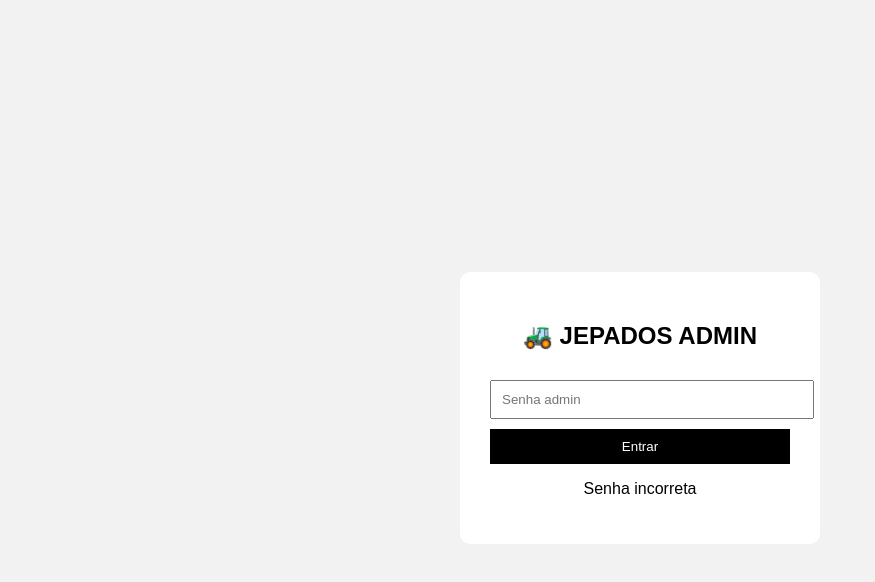
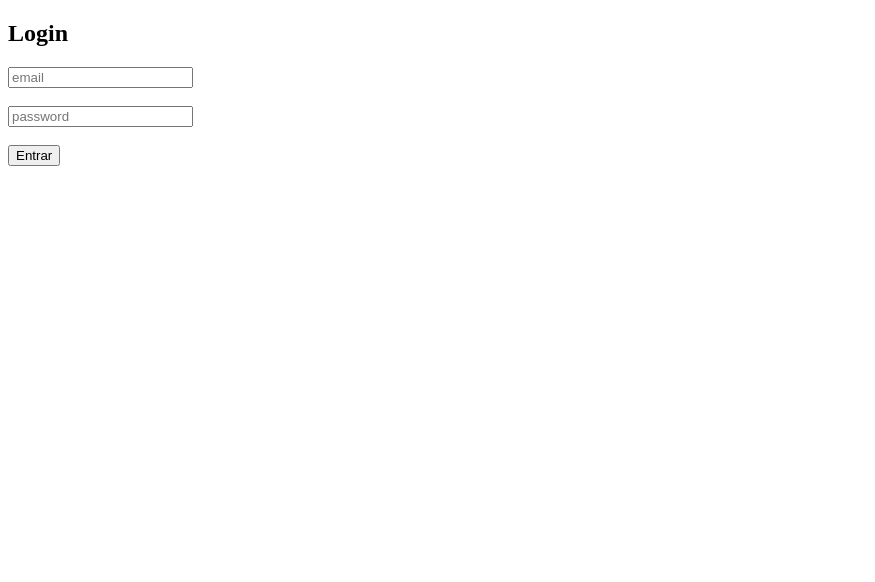
Before and after one commit to Jeovanidomingos/jepados-platform, a website: page admin-login.html in a window 1280 px wide. Both pictures are taken after a click on the button "Entrar". Shown: the whole page, without its empty margins (0-875 px from the left). Drawn offline with nearby package versions, Linux system fonts and the light colour scheme.

Commit message:
Update admin-login.html

```diff
--- a/admin-login.html
+++ b/admin-login.html
@@ -2,61 +2,30 @@
 <html>
 <head>
 <meta charset="UTF-8">
-<title>Admin Login - JEPADOS</title>
+<title>Login JEPADOS</title>
 
-<style>
-body {
-  font-family: Arial;
-  display:flex;
-  justify-content:center;
-  align-items:center;
-  height:100vh;
-  background:#f2f2f2;
-}
-
-.box {
-  background:white;
-  padding:30px;
-  border-radius:10px;
-  text-align:center;
-  width:300px;
-}
-
-input {
-  width:100%;
-  padding:10px;
-  margin-top:10px;
-}
-
-button {
-  width:100%;
-  padding:10px;
-  margin-top:10px;
-  cursor:pointer;
-  background:black;
-  color:white;
-  border:none;
-}
-</style>
-
+<script src="https://cdn.jsdelivr.net/npm/@supabase/supabase-js@2"></script>
 </head>
 
 <body>
 
-<div class="box">
-<h2>🚜 JEPADOS ADMIN</h2>
+<h2>Login</h2>
 
-<input id="pass" type="password" placeholder="Senha admin">
+<input id="email" placeholder="email"><br><br>
+<input id="pass" type="password" placeholder="password"><br><br>
+
 <button onclick="login()">Entrar</button>
 
-<p id="msg"></p>
-</div>
+<script>
+const supabase = supabase.createClient(
+  "https://oxolxzenittuyuvhgcgq.supabase.co",
+  "SUA_ANON_KEY"
+);
 
-<script>
 async function login(){
 
   const email = document.getElementById("email").value;
-  const password = document.getElementById("password").value;
+  const password = document.getElementById("pass").value;
 
   const { data, error } = await supabase.auth.signInWithPassword({
     email,
@@ -70,23 +39,8 @@ async function login(){
 
   localStorage.setItem("user", JSON.stringify(data.user));
 
-  window.location.href = "dashboard.html";
+  window.location.href = "index.html";
 }
-function login(){
-
-  const pass = document.getElementById("pass").value;
-
-  // 🔐 SENHA SIMPLES (PODEMOS MELHORAR DEPOIS)
-  if(pass === "jepados2026"){
-
-    localStorage.setItem("admin", "true");
-    window.location.href = "admin.html";
-
-  } else {
-    document.getElementById("msg").innerText = "Senha incorreta";
-  }
-}
-
 </script>
 
 </body>
```
